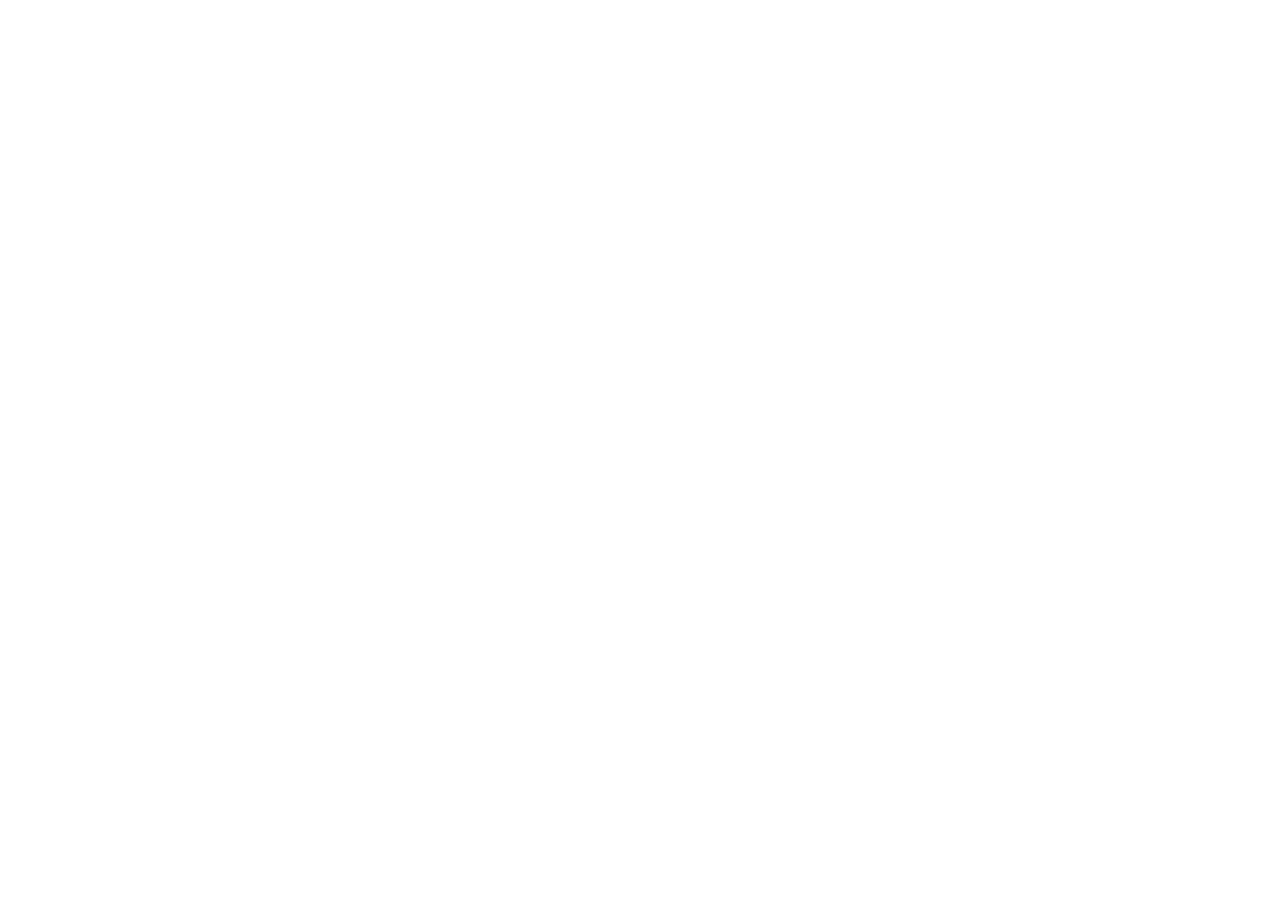
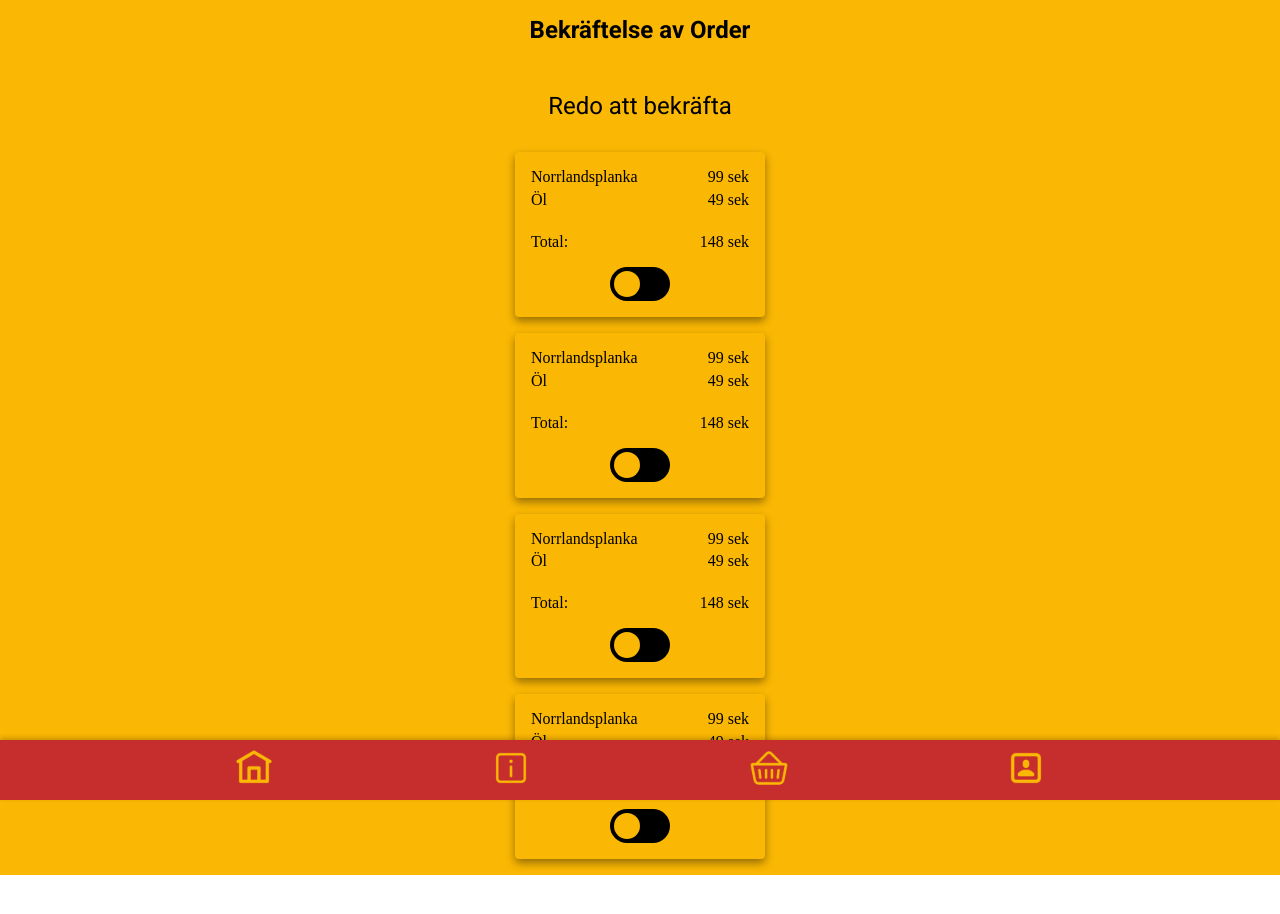
Before and after one commit to Niklascreate/Take-away-app, a React (Vite) app in the folder takeaway-frontend/takeAwayApp/: page /adminconfirmation in a window 1280 px wide. Before the commit this address had no page. Shown: the top 914 px of the page. Before the commit the page ends 800 px from the top, so only its background shows below. Built offline with nearby package versions, Linux system fonts and the light colour scheme.

Commit message:
AdminConfirmation

```diff
--- a/takeaway-frontend/takeAwayApp/src/App.tsx
+++ b/takeaway-frontend/takeAwayApp/src/App.tsx
@@ -1,8 +1,12 @@
 import { BrowserRouter as Router, Route, Routes } from 'react-router-dom';
-import InfoPage from './pages/infopage/InfoPage';
-import MenyPage from './pages/menypage/MenyPage';
-import LandingPage from './pages/landingpage/LandingPage';
+import InfoPage from './Pages/infoPage/InfoPage';
+import MenyPage from './Pages/menyPage/MenyPage';
+import LandingPage from './Pages/landingPage/LandingPage';
 import './index.css';
+import OverlayOrder from './Components/overlayorder/OverlayOrder';
+import OverlayConfirmation from './Components/overlayconfirmation/OverlayConfirmation';
+import AdminConfirmation from './Pages/adminConfirmation/AdminConfirmation';
+
 
 function App() {
   return (
@@ -11,6 +15,9 @@
         <Route path="/" element={<LandingPage />} />
         <Route path="/info" element={<InfoPage />} />
         <Route path="/meny" element={<MenyPage />} />
+        <Route path="/overlayorder" element={<OverlayOrder />} />
+        <Route path="/adminconfirmation" element={<AdminConfirmation />} />
+        <Route path="/overlayconfirmation" element={<OverlayConfirmation />} />
       </Routes>
     </Router>
   );
--- a/takeaway-frontend/takeAwayApp/src/Components/menu/Menu.tsx
+++ b/takeaway-frontend/takeAwayApp/src/Components/menu/Menu.tsx
@@ -1,14 +1,12 @@
+import './menu.css'
 import { useEffect, useState } from 'react';
-import './menu.css';
 import { fetchMenu } from '../../../api/api';
 import { Dish } from '../../../interface/interface';
-import OverlayMenyInfo from '../overlayMenyinfo/OverlayMenyinfo';
 
 const Menu = () => {
   const [menuItems, setMenuItems] = useState<Dish[]>([]);
   const [loading, setLoading] = useState<boolean>(true);
   const [error, setError] = useState<string | null>(null);
-    const [selectedDish, setSelectedDish] = useState<Dish | null>(null);
 
   useEffect(() => {
     const getMenu = async () => {
@@ -17,7 +15,7 @@
         setMenuItems(data);
         setLoading(false);
       } catch (err) {
-                setError('Failed to load menu. Please try again later.');
+        setError("Failed to load menu. Please try again later.");
         setLoading(false);
       }
     };
@@ -25,17 +23,14 @@
     getMenu();
   }, []);
 
-    const öppnaOverlay = (dish: Dish) => setSelectedDish(dish);
-    const stängOverlay = () => setSelectedDish(null);
-
   if (loading) return <p>Loading...</p>;
   if (error) return <p>{error}</p>;
 
   return (
     <section className="menu_container">
-            <h1 className="menu_header">Meny</h1>
+      <h1 className="menu_header">meny</h1>
       {menuItems.map((dish) => (
-                <section key={dish.id} className="menu" onClick={() => öppnaOverlay(dish)}>
+        <section key={dish.id} className="menu">
           <img src={dish.imageUrl} alt={dish.name} className="menu_img" />
           <section className="menu_descText">
             <h2 className="menu_dish">{dish.name}</h2>
@@ -44,9 +39,6 @@
           </section>
         </section>
       ))}
-            {selectedDish && (
-                <OverlayMenyInfo stängOverlay={stängOverlay} rätt={selectedDish} />
-            )}
     </section>
   );
 };
--- /dev/null
+++ b/takeaway-frontend/takeAwayApp/src/Pages/adminConfirmation/AdminConfirmation.tsx
@@ -0,0 +1,91 @@
+import Nav from '../../Components/nav/Nav'
+import './adminconfirmation.css'
+
+function AdminConfirmation() {
+    return (
+        <section className="confirmation_container">
+            <h1 className="confirmation_header">Bekräftelse av Order</h1>
+            <section className="box-order">
+                <h3 className="your-order__title">Redo att bekräfta</h3>
+                <section className="confirmation_card">
+                <aside className="order-list">
+                    <p>Norrlandsplanka</p>
+                    <p>99 sek</p>
+                </aside>
+                <aside className="order-list">
+                    <p>Öl</p>
+                    <p>49 sek</p>
+                </aside>
+                <aside className="order-list order-total">
+                    <p>Total:</p>
+                    <p>148 sek</p>
+                </aside>
+                <label className="switch">
+                    <input type="checkbox"/>
+                        <span className="slider round"></span>
+                </label>
+                </section>
+
+                <section className="confirmation_card">
+                <aside className="order-list">
+                    <p>Norrlandsplanka</p>
+                    <p>99 sek</p>
+                </aside>
+                <aside className="order-list">
+                    <p>Öl</p>
+                    <p>49 sek</p>
+                </aside>
+                <aside className="order-list order-total">
+                    <p>Total:</p>
+                    <p>148 sek</p>
+                </aside>
+                <label className="switch">
+                    <input type="checkbox"/>
+                        <span className="slider round"></span>
+                </label>
+                </section>
+
+                <section className="confirmation_card">
+                <aside className="order-list">
+                    <p>Norrlandsplanka</p>
+                    <p>99 sek</p>
+                </aside>
+                <aside className="order-list">
+                    <p>Öl</p>
+                    <p>49 sek</p>
+                </aside>
+                <aside className="order-list order-total">
+                    <p>Total:</p>
+                    <p>148 sek</p>
+                </aside>
+                <label className="switch">
+                    <input type="checkbox"/>
+                        <span className="slider round"></span>
+                </label>
+                </section>
+
+                <section className="confirmation_card">
+                <aside className="order-list">
+                    <p>Norrlandsplanka</p>
+                    <p>99 sek</p>
+                </aside>
+                <aside className="order-list">
+                    <p>Öl</p>
+                    <p>49 sek</p>
+                </aside>
+                <aside className="order-list order-total">
+                    <p>Total:</p>
+                    <p>148 sek</p>
+                </aside>
+                <label className="switch">
+                    <input type="checkbox"/>
+                        <span className="slider round"></span>
+                </label>
+                </section>
+            </section>
+            <Nav />
+        </section>
+    )
+}
+
+export default AdminConfirmation
--- /dev/null
+++ b/takeaway-frontend/takeAwayApp/src/Pages/adminConfirmation/adminconfirmation.css
@@ -0,0 +1,105 @@
+.confirmation_container {
+    display: flex;
+    flex-direction: column;
+    justify-content: start;
+    align-items: center;
+    background-color: #FAB703;
+    color: #000;
+    width: 100%;
+    margin-bottom: 3.5rem;
+}
+
+.box-order {
+    width: 250px;
+    height: auto;
+}
+
+.confirmation_header {
+    font-family: "Roboto", sans-serif;
+    font-weight: 700;
+    margin-top: 1rem;
+}
+
+.your-order__title {
+    font-family: "Roboto", sans-serif;
+    font-weight: 400;
+    text-align: center;
+    margin: 3rem 0 2rem 0 ;
+}
+
+.order-list {
+    display: flex;
+    justify-content: space-between;
+    margin-bottom: .3rem;
+}
+
+.order-total {
+    margin-top: 1.5rem;
+}
+
+.confirmation_card {
+    border-radius: 4px;
+    padding: 1rem;
+    box-shadow: 0 4px 8px rgba(0, 0, 0, 0.4);
+    margin-bottom: 1rem;
+}
+
+.switch {
+    position: relative;
+    display: block;
+    margin: 1rem auto 0 auto;
+    width: 60px;
+    height: 34px;
+  }
+
+  .switch input {
+    opacity: 0;
+    width: 0;
+    height: 0;
+  }
+
+  .slider {
+    position: absolute;
+    cursor: pointer;
+    top: 0;
+    left: 0;
+    right: 0;
+    bottom: 0;
+    background-color: black;
+    -webkit-transition: .4s;
+    transition: .4s;
+  }
+
+  .slider:before {
+    position: absolute;
+    content: "";
+    height: 26px;
+    width: 26px;
+    left: 4px;
+    bottom: 4px;
+    background-color: var(--yellow);
+    -webkit-transition: .4s;
+    transition: .4s;
+  }
+
+  input:checked + .slider {
+    background-color: green;
+  }
+
+  input:focus + .slider {
+    box-shadow: 0 0 1px red;
+  }
+
+  input:checked + .slider:before {
+    -webkit-transform: translateX(26px);
+    -ms-transform: translateX(26px);
+    transform: translateX(26px);
+  }
+
+.slider.round {
+    border-radius: 34px;
+  }
+
+  .slider.round:before {
+    border-radius: 50%;
+  }
```
Also changed, not shown: takeaway-frontend/takeAwayApp/interface/interface.tsx (line endings or trailing spaces), 1 other file (tests, documents, lock files or other folders). Lines whose indentation alone changed are shown as unchanged.
